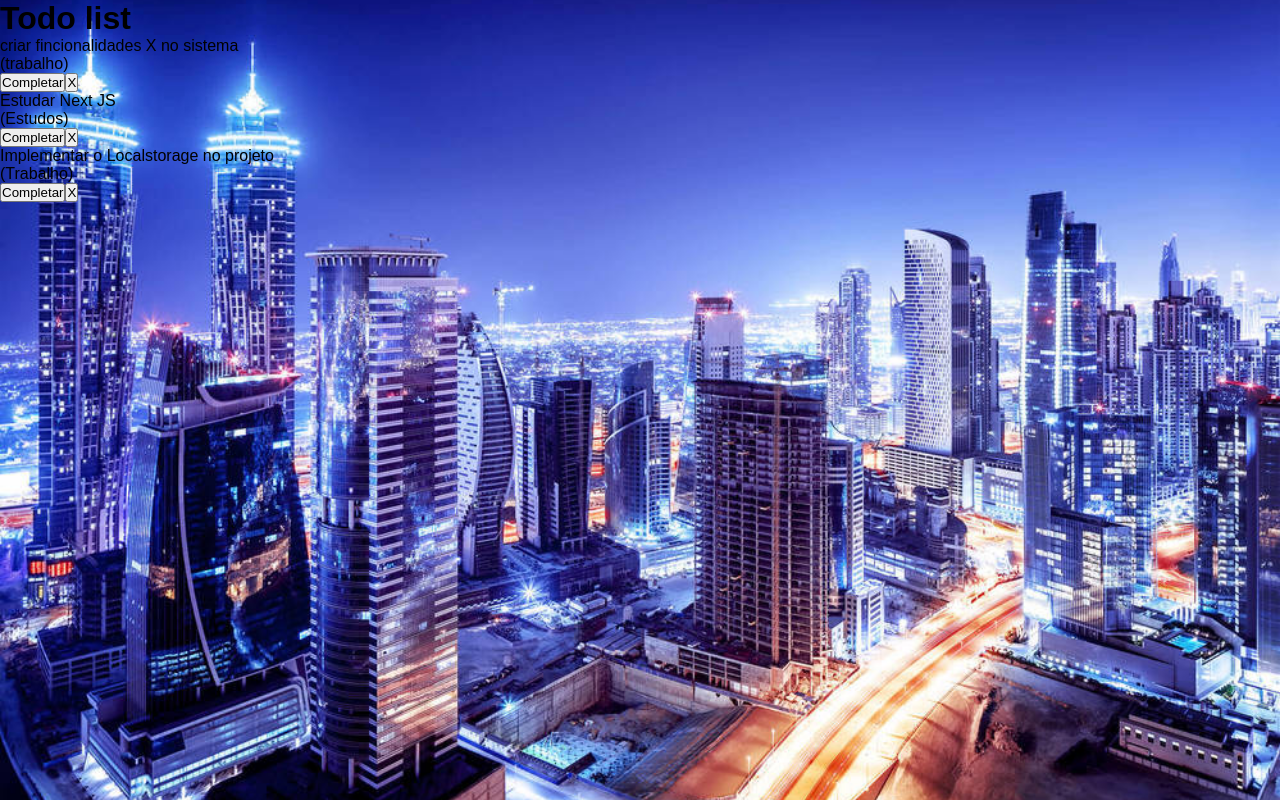
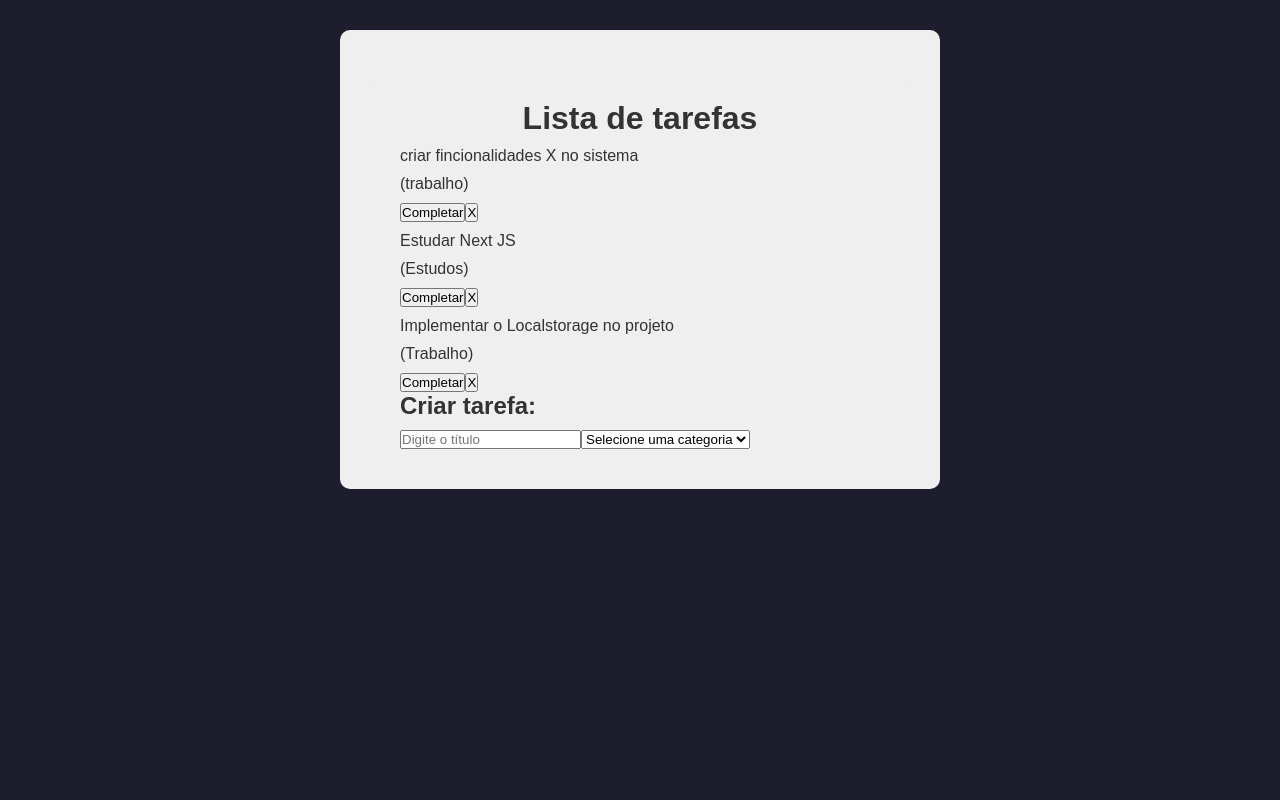
Before and after one commit to Gusthgomes/TodoList, a React (Create React App) app: page / in a window 1280 px wide. Built offline with nearby package versions, Linux system fonts and the light colour scheme.

Commit message:
feat: working with forms

```diff
--- /dev/null
+++ b/src/components/List/index.jsx
@@ -0,0 +1,18 @@
+import React from 'react'
+
+const List = ({todo}) => {
+  return (
+    <div className='todo'>
+        <div className='content'>
+            <p>{todo.text}</p>
+            <p>({todo.category})</p>
+        </div>
+        <div>
+            <button>Completar</button>
+            <button>X</button>
+        </div>
+    </div>
+  )
+}
+
+export default List;
--- /dev/null
+++ b/src/components/TodoForm/index.jsx
@@ -0,0 +1,20 @@
+import React from 'react'
+
+const TodoForm = () => {
+  return (
+    <div className='todoForm'>
+        <h2>Criar tarefa:</h2>
+        <form>
+            <input type="text" placeholder='Digite o título' />
+            <select>
+                <option value="">Selecione uma categoria</option>
+                <option value="Trabalho">Trabalho</option>
+                <option value="Estudo">Estudo</option>
+                <option value="Pessoal">Pessoal</option>
+            </select>
+        </form>
+    </div>
+  )
+}
+
+export default TodoForm
--- a/src/index.css
+++ b/src/index.css
@@ -6,9 +6,11 @@
 
 body{
   font-family: sans-serif;
-  background-image: url('./img/city.png');
+  background-color: #1d1d2e;
   background-position: center;
   background-size: cover;
-  width: 1120px;
-  height: 100vh;
+  color : #333;
+  width: 100%;
+  height: 100%vh;
+  margin-bottom: 300px;
 }
--- a/src/pages/Todo/index.js
+++ b/src/pages/Todo/index.jsx
@@ -1,4 +1,7 @@
 import {useState} from 'react';
+import './todo.css';
+import List from '../../components/List';
+import TodoForm from '../../components/TodoForm';
 
 export default function Todo(){
 
@@ -24,23 +27,14 @@ export default function Todo(){
     ]);
 
     return(
-        <div>
-            <h1>Todo list</h1>
+        <div className='app'>
+            <h1>Lista de tarefas</h1>
             <div className='todoList'>
                 {todos.map( (todo) => (
-                    <div className='todo'>
-                        <div className='content'>
-                           <p>{todo.text}</p>
-                           <p>({todo.category})</p>
-                        </div>
-                        <div>
-                            <button>Completar</button>
-                            <button>X</button>
-                        </div>
-                    </div>
+                    <List todo={todo}/>
                 ))}
             </div>
-
+                    <TodoForm/>
         </div>
     )
 }
--- /dev/null
+++ b/src/pages/Todo/todo.css
@@ -0,0 +1,24 @@
+.app{
+    max-width: 600px;
+    margin: 0 auto;
+    background-color: #efefef;
+    padding: 20px 30px;
+    border-radius: 10px;
+    margin-top: 30px;
+}
+
+h1 {
+    text-align: center;
+}
+
+h2 {
+    margin-bottom: 10px;
+}
+
+p {
+    margin: 10px 0;
+}
+
+input {
+    box-sizing: border-box;
+}
```
